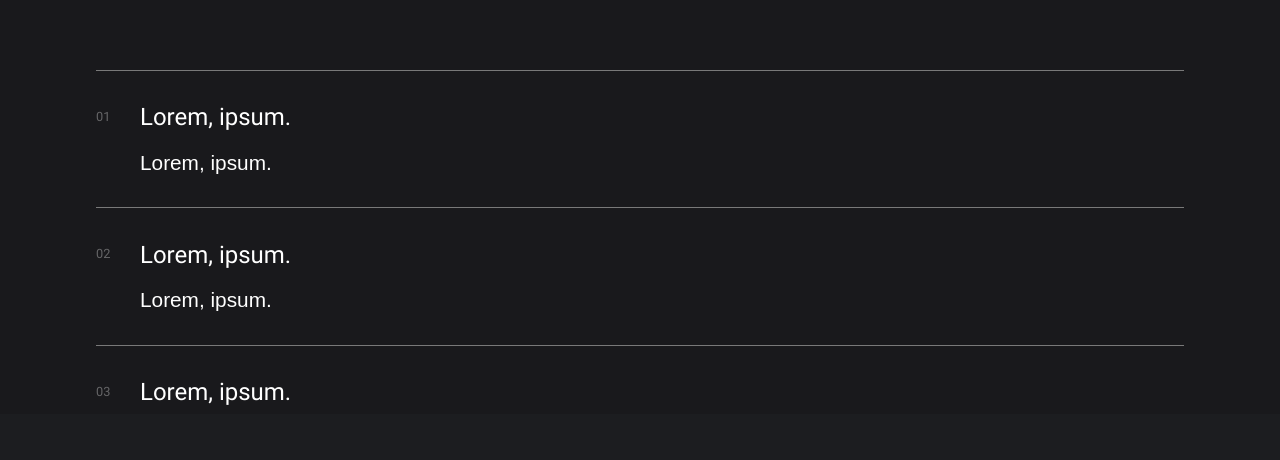
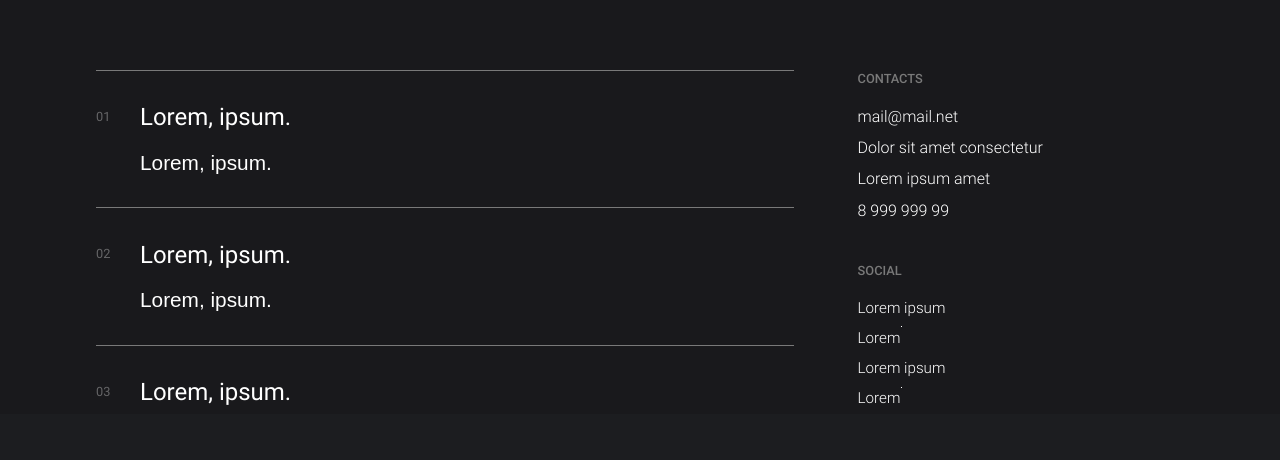
Before and after one commit to nikkkkolay/mauverse, a React (Vite) app: page /contacts in a window 1280 px wide. Shown: the part 386-846 px from the top of the page. Built offline with nearby package versions, Linux system fonts and the light colour scheme; the HTML template or start-up script is replaced by a standard one.

Commit message:
вёрстка страницы контактов

```diff
--- a/src/components/BigButtonRow/BigButtonRow.module.css
+++ b/src/components/BigButtonRow/BigButtonRow.module.css
@@ -1,5 +1,5 @@
 .row {
-    padding: calc(var(--section-padding) / 3) 0;
+    padding: calc(var(--section-padding) / 2) 0;
     position: relative;
 }
 
--- a/src/components/Social/Social.tsx
+++ b/src/components/Social/Social.tsx
@@ -7,7 +7,7 @@ interface Props {
 
 export const Social = ({ className }: Props): JSX.Element => {
     return (
-        <Info title={'Lorem ipsum'} className={className}>
+        <Info title={'Social'} className={className}>
             <ul className={styles.links}>
                 <ListItem name="Lorem ipsum" path="#" className={styles.link} />
                 <ListItem name="Lorem" path="#" className={styles.link} />
--- a/src/pages/ContactsPage/ContactsPage.module.css
+++ b/src/pages/ContactsPage/ContactsPage.module.css
@@ -34,8 +34,60 @@
     width: clamp(0.9em, 1.1vw, 1.1em);
 }
 
+.row {
+    display: flex;
+    flex-direction: row;
+}
+
+.col:first-child {
+    padding-right: calc(var(--gap-padding) * 4);
+    width: 70%;
+}
+
+.col:last-child {
+    display: flex;
+    flex-direction: column;
+    gap: 2.5em;
+    width: 30%;
+}
+
+.social ul {
+    gap: calc(var(--gap-padding) / 1.8);
+    flex-direction: column;
+}
+
+.social ul li {
+    width: fit-content;
+}
+
+.links {
+    display: flex;
+    gap: calc(var(--gap-padding) / 1.8);
+    flex-direction: column;
+}
+
+.link {
+    list-style-type: none;
+    width: fit-content;
+}
+
 @media screen and (max-width: 780px) {
     .container {
         padding-bottom: calc(var(--section-padding) / 2);
     }
+
+    .row {
+        flex-direction: column;
+        gap: 2.5em;
+    }
+
+    .col:first-child {
+        order: 2;
+        width: 100%;
+    }
+
+    .col:last-child {
+        order: 1;
+        width: 100%;
+    }
 }
--- a/src/pages/ContactsPage/ContactsPage.tsx
+++ b/src/pages/ContactsPage/ContactsPage.tsx
@@ -1,4 +1,4 @@
-import { Container, Title, Form } from '../../components';
+import { Container, Title, Form, Social, Info, ListItem } from '../../components';
 import { ArrowIcon } from '../../icons/ArrowIcon';
 
 import styles from './ContactsPage.module.css';
@@ -15,7 +15,22 @@ export const ContactsPage = (): JSX.Element => {
                     <Title tag="h2">dolor sit amet consectetur</Title>
                     <ArrowIcon className={styles.arrow} />
                 </div>
-                <Form />
+                <div className={styles.row}>
+                    <div className={styles.col}>
+                        <Form />
+                    </div>
+                    <div className={styles.col}>
+                        <Info title={'Contacts'}>
+                            <ul className={styles.links}>
+                                <ListItem name="mail@mail.net" path="#" className={styles.link} />
+                                <ListItem name="Dolor sit amet consectetur" path="#" className={styles.link} />
+                                <ListItem name="Lorem ipsum amet" path="#" className={styles.link} />
+                                <ListItem name="8 999 999 99" path="#" className={styles.link} />
+                            </ul>
+                        </Info>
+                        <Social className={styles.social} />
+                    </div>
+                </div>
             </Container>
         </section>
     );
```
